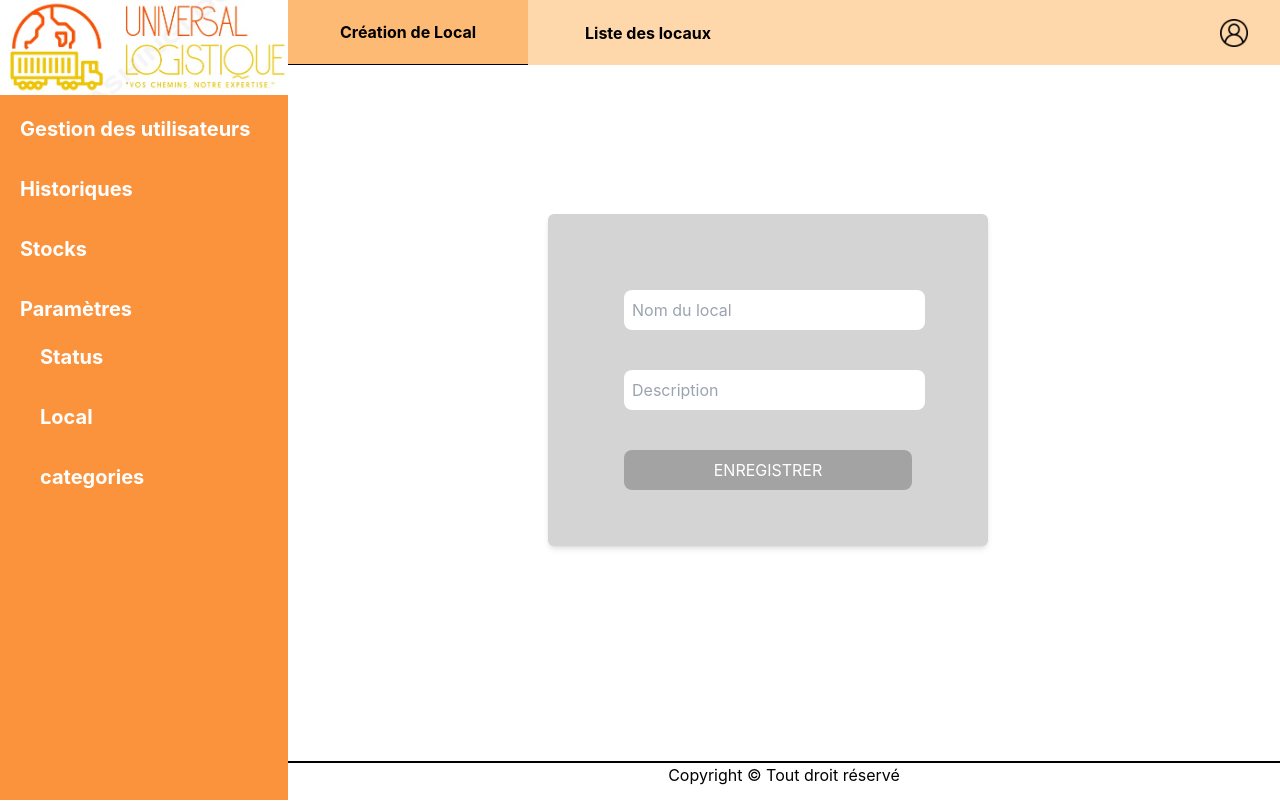
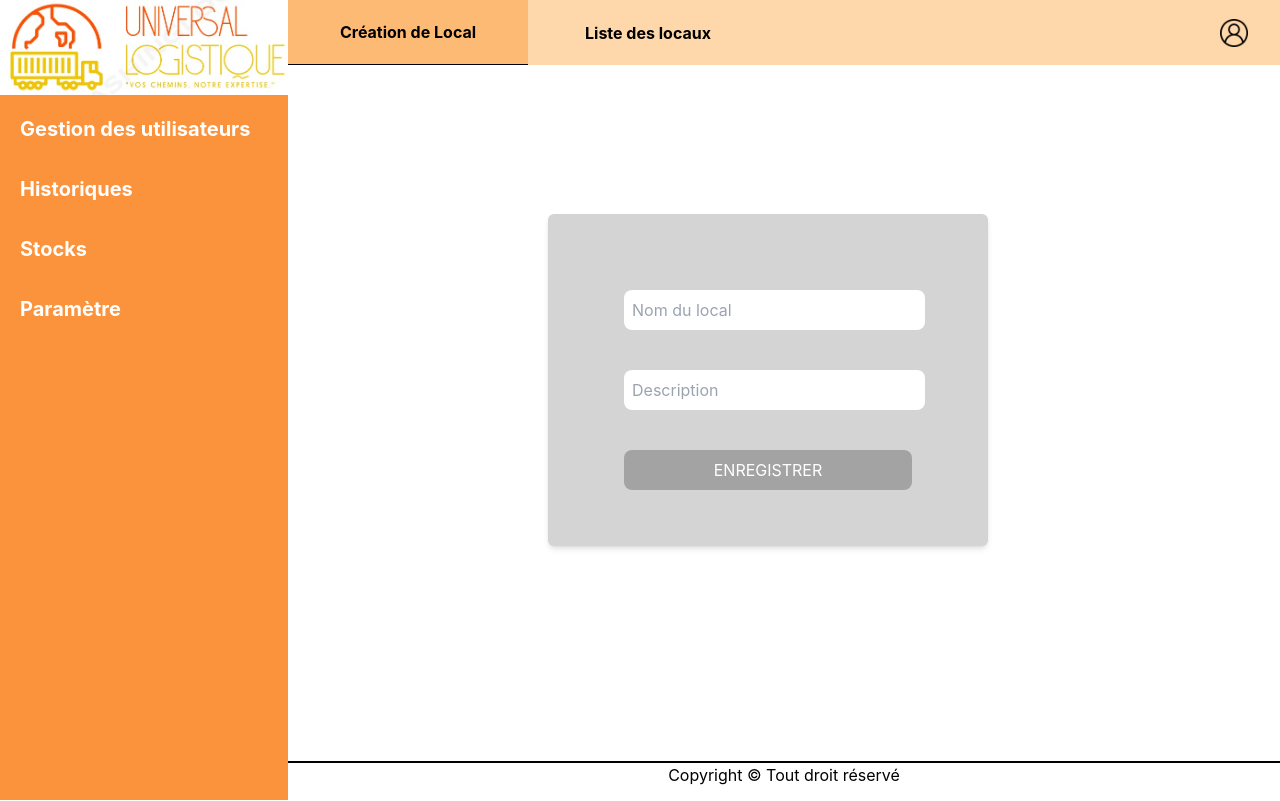
Before and after one commit to loulou-gif/gestionnaire, a React (Create React App) app: page /local in a window 1280 px wide. Built offline with nearby package versions, Linux system fonts and the light colour scheme.

Commit message:
sidebare drop

```diff
--- a/src/components/Latteralbar/SuperAdmin.js
+++ b/src/components/Latteralbar/SuperAdmin.js
@@ -1,7 +1,7 @@
 // import ManageUser from "../Header/NavBar/ManageUser"
-// import "../../style/Latteral.css"
+import "../../style/dropMenu.css"
 import logo from '../../assets/logo/logo.jpg'
-import React from 'react';
+import React, { useState } from 'react';
 import { Link } from 'react-router-dom'
 // import CreateUser from "../formulaires/CreateUser"
 
@@ -11,6 +11,8 @@ function SuperAdmin() {
 //     const handleLinkClick = (link) => {
 //         setActiveLink(link);
 //   };
+    const [drop, setDrop] = useState(false);
+
     return(
         <div className="absolute top-0 left-0 h-screen w-64">
             <div className=" flex justify-normal">
@@ -21,28 +23,51 @@ function SuperAdmin() {
                             <div className="text-white font-bold text-xl">
                                 <img src={logo} alt="logo" className="text-6xl " />
                                 <ul className="flex flex-col">
+                                    <Link to ="/accueil" id="Gest"  >
                                         <li className='select pt-5 pb-3 pl-5 hover:border-r cursor-pointer  hover:border-black  hover:bg-orange-200'>
-                                        <Link to ="/accueil" id="Gest"  > Gestion des utilisateurs </Link>
+                                            Gestion des utilisateurs
                                         </li>
+                                    </Link>
+
+                                    <Link to ="/historique" id="Hist" className="w-72" >
                                         <li className='select pt-5 pb-3 pl-5 hover:border-r cursor-pointer  hover:border-black  hover:bg-orange-200'>
-                                        <Link to ="/historique" id="Hist" > Historiques </Link>
+                                            Historiques
                                         </li>
+                                    </Link>
+                                    <Link to ="/stock" id="Stoc"  >
                                         <li className='select pt-5 pb-3 pl-5 hover:border-r cursor-pointer  hover:border-black  hover:bg-orange-200'>
-                                        <Link to ="/stock" id="Stoc"  > Stocks </Link>
+                                             Stocks
                                         </li>
-                                    <li className='select pt-5 pb-3 pl-5 hover:border-r cursor-pointer  hover:border-black  hover:bg-orange-200'>
-                                        <Link to ="/parametre" id="Para"  > Paramètres </Link>
-                                        <div className=''>
+                                    </Link>
+                                    <li >
+                                        <div className='select pt-5 pb-3 pl-5  cursor-pointer hover:border-r hover:border-black  hover:bg-orange-200'onClick={() => setDrop(!drop)}>
+                                           <h3>Paramètre</h3>
+                                        </div>
+                                        <div className={`drop-menu transition duration-800 ease-out ${drop? 'active ' : 'inactive ' } `}>
                                             <ul>
-                                                <li className='select pt-5 pb-3 pl-5 hover:border-r cursor-pointer  hover:border-black  hover:bg-orange-200'>
-                                                    <Link to ="/status" id="stat"   > Status </Link>
+                                                <Link to ="/status" id="stat"  >
+                                                    <li className='select pt-5 pb-3 pl-5 w-72 hover:border-r cursor-pointer  hover:border-black  hover:bg-orange-200'>
+                                                         Status
                                                     </li>
-                                                <li className='select pt-5 pb-3 pl-5 hover:border-r cursor-pointer  hover:border-black  hover:bg-orange-200'>
-                                                    <Link to ="/local" id="local"  > Local </Link>
+                                                </Link>
+
+                                                <Link to ="/parametre" id="para"  >
+                                                    <li className='select pt-5 pb-3 pl-5 w-72 hover:border-r cursor-pointer  hover:border-black  hover:bg-orange-200'>
+                                                        Générale
                                                     </li>
-                                                <li className='select pt-5 pb-3 pl-5 hover:border-r cursor-pointer  hover:border-black  hover:bg-orange-200'>
-                                                    <Link to ="/categories" id="cate"   > categories </Link>
+                                                </Link>
+
+                                                <Link to ="/local" id="local" className="h-full w-full "  >
+                                                    <li className='select pt-5 pb-3 pl-5 w-72 hover:border-r cursor-pointer  hover:border-black  hover:bg-orange-200'>
+                                                         Local
                                                     </li>
+                                                </Link>
+
+                                                <Link to ="/categories" id="cate"   >
+                                                    <li className='select pt-5 pb-3 pl-5 w-72 hover:border-r cursor-pointer  hover:border-black  hover:bg-orange-200'>
+                                                         Categories
+                                                    </li>
+                                                </Link>
                                             </ul>
                                         </div>
                                     </li>
--- a/src/style/dropMenu.css
+++ b/src/style/dropMenu.css
@@ -34,3 +34,27 @@
     transform: translateY(-20px);
     transition: var(--speed) ease;
 }
+
+.drop-menu.active{
+    opacity: 1;
+    visibility: visible;
+    transform: translateY(0px);
+    transition: 0.2 ease;
+}
+.drop-menu.inactive{
+    opacity: 0;
+    visibility: hidden;
+    transform: translateY(-20px);
+    transition: 0.3s ease;
+}
+
+.drop-menu {
+    position: absolute;
+    list-style: none;
+}
+
+.drop-menu::before {
+    position: absolute;
+    list-style: none;
+    top:0px;
+}
```
Lines whose indentation alone changed are shown as unchanged.
